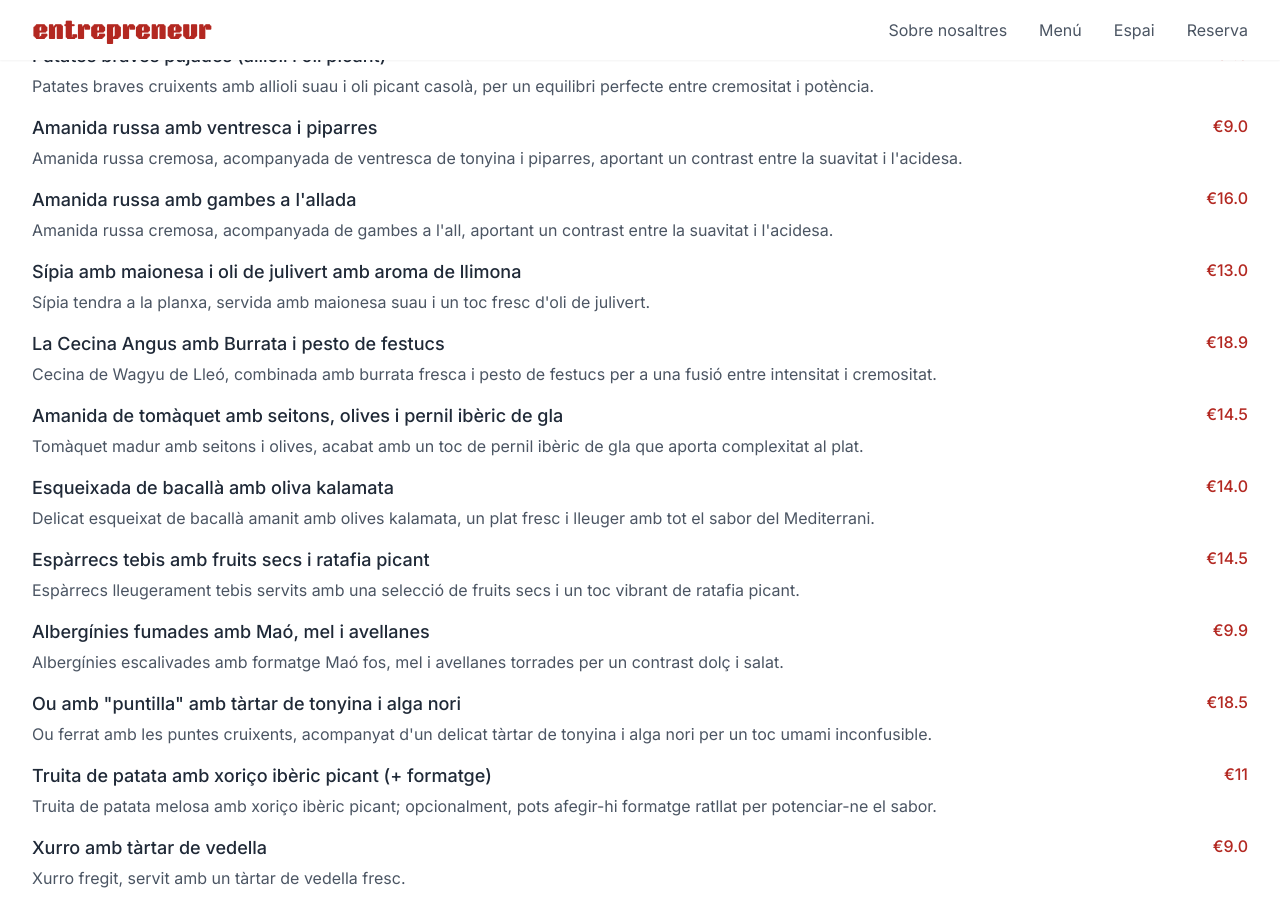
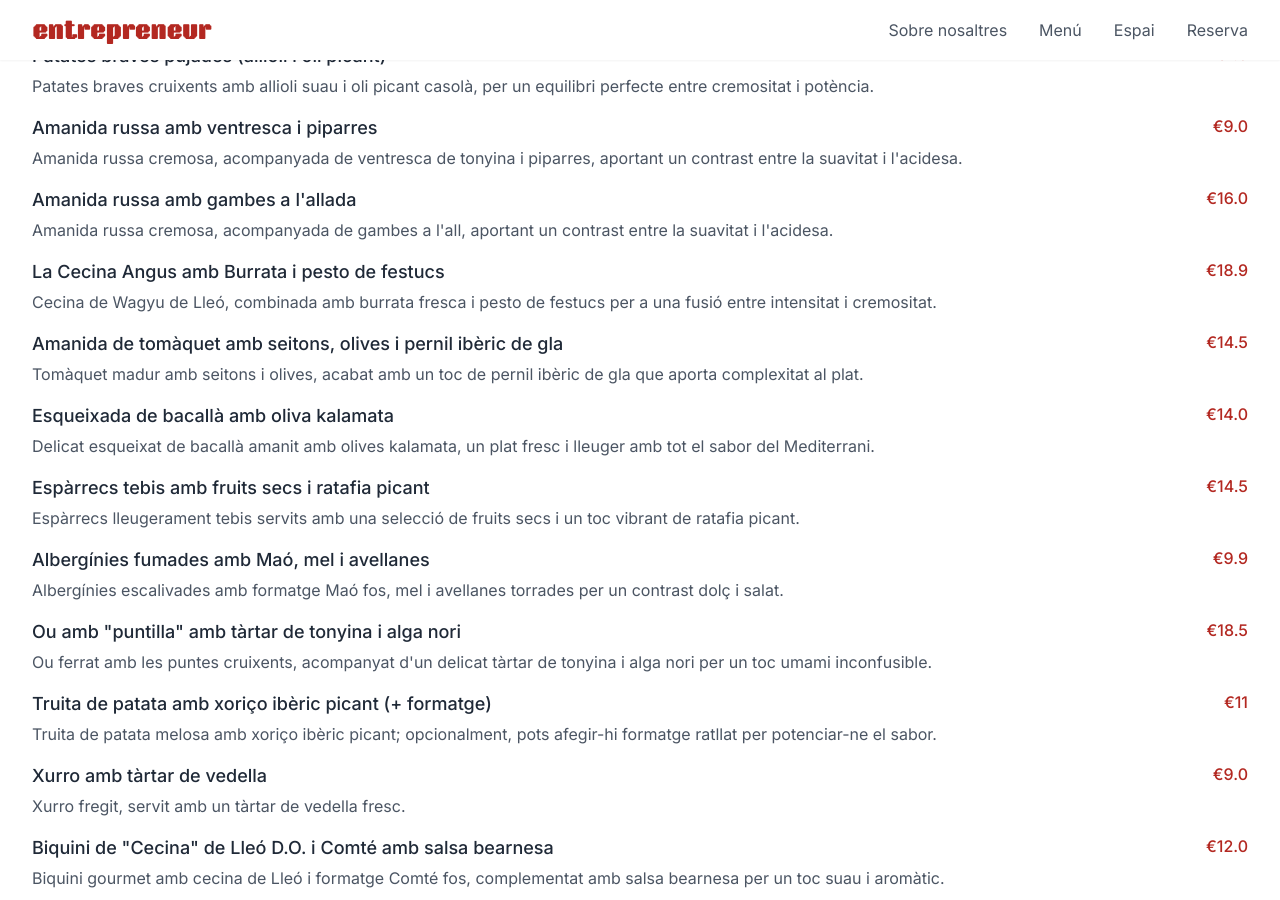
Before and after one commit to itnig-it/lentrepreneur, a Jekyll site: the page built from menu.html, in a window 1280 px wide and 900 px high, scrolled down 3980 px. Built offline with Jekyll 4.4.1, drawn with Linux system fonts in a browser that asks for light colours; some web fonts are replaced.

Commit message:
updated menu

```diff
--- a/_data/menu.yml
+++ b/_data/menu.yml
@@ -489,15 +489,6 @@
           en: "Creamy Russian salad with garlic shrimp, offering a contrast between smoothness and acidity."
           es: "Ensaladilla rusa cremosa, acompañada de gambas al ajillo, aportando un contraste entre suavidad y acidez."
 
-      - name:
-          ca: "Sípia amb maionesa i oli de julivert amb aroma de llimona"
-          en: "Cuttlefish with mayonnaise and parsley oil with lemon zest"
-          es: "Sepia con mayonesa y aceite de perejil con aroma de limón"
-        price: 13.0
-        description:
-          ca: "Sípia tendra a la planxa, servida amb maionesa suau i un toc fresc d'oli de julivert."
-          en: "Tender grilled cuttlefish served with smooth mayonnaise and a fresh touch of parsley oil."
-          es: "Sepia tierna a la plancha, servida con mayonesa suave y un toque fresco de aceite de perejil."
 
       - name:
           ca: "La Cecina Angus amb Burrata i pesto de festucs"
```
